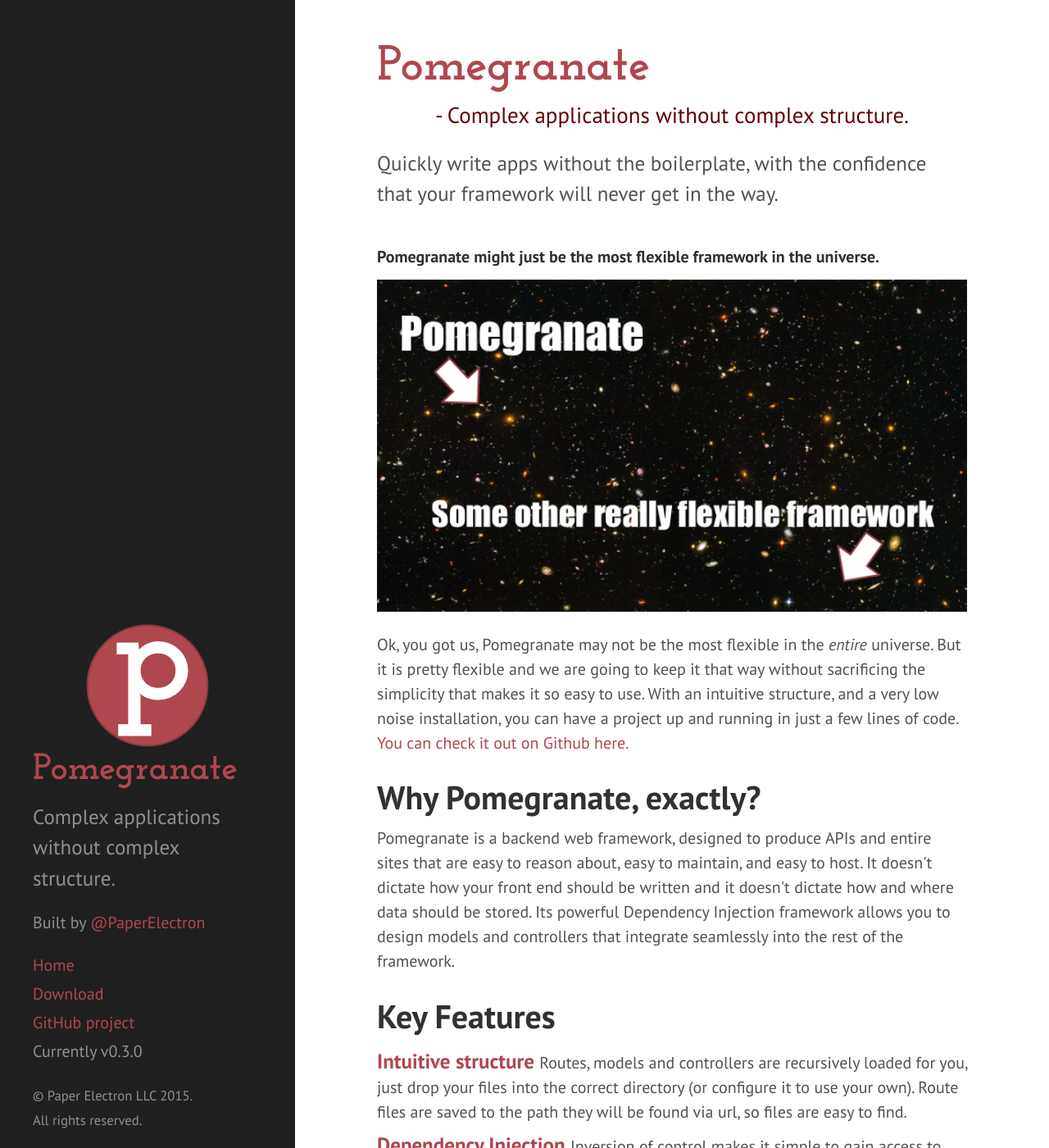
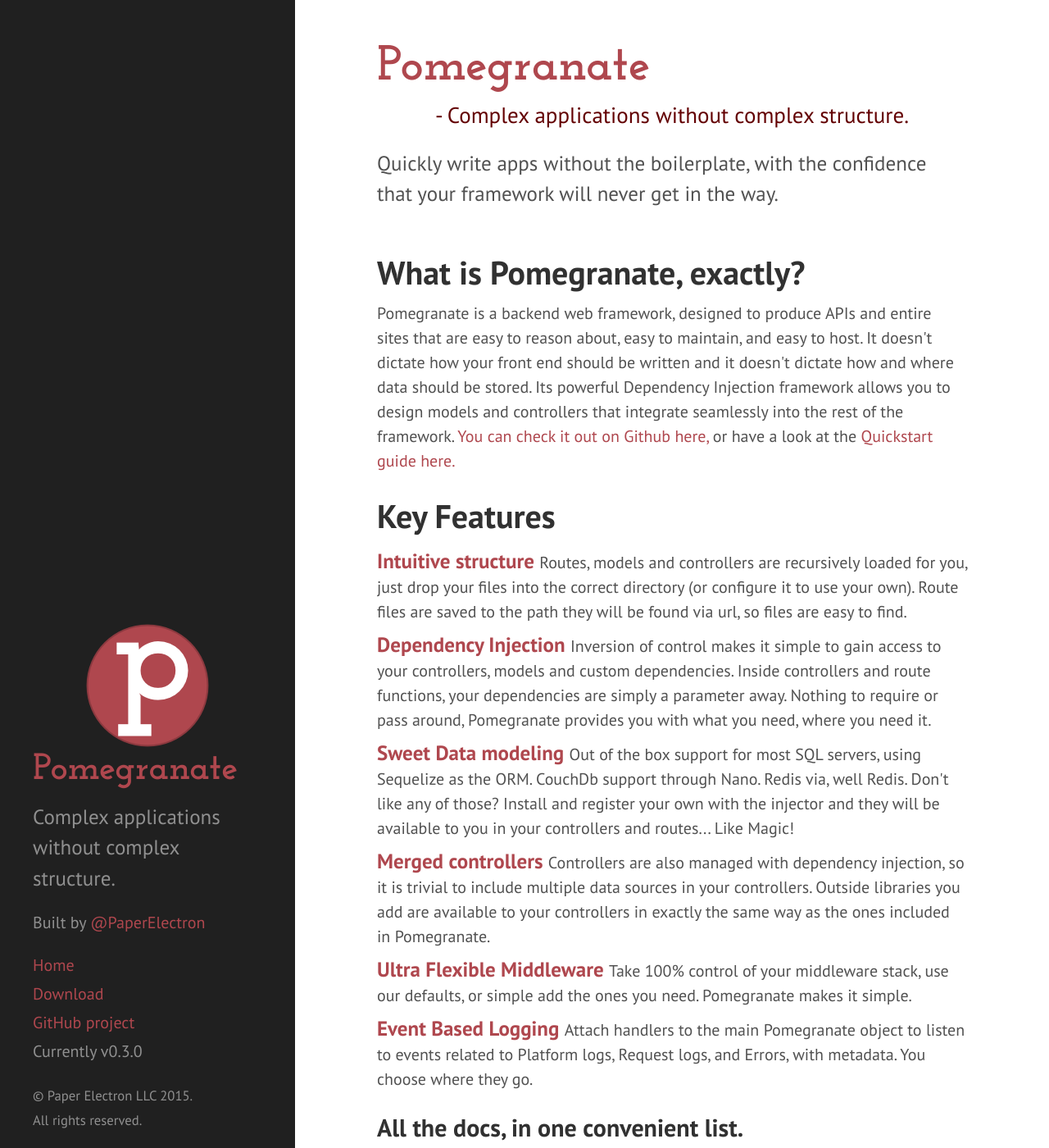
Before and after one commit to Pomegranate/Pomegranate, a Jekyll site: the page built from _gh-pages/index.html, in a window 1280 px wide and 1400 px high. Shown: the whole window at 82% size. Built offline with Jekyll 4.4.1, drawn with Linux system fonts in a browser that asks for light colours; Markdown is read by kramdown in place of the engine named in the settings; the list of posts is cut into pages by our own code.

Commit message:
Removed deep_field image

```diff
--- a/_gh-pages/index.html
+++ b/_gh-pages/index.html
@@ -13,25 +13,18 @@ title: Home
   </p>
 </div>
 
-<h4>Pomegranate might just be the most flexible framework in the universe.</h4>
-<img src="{{site.baseurl}}/public/img/deep_field.png"
-     alt="Its really flexible, and the universe is very large, so who knows.">
-<p>Ok, you got us, Pomegranate may not be the most flexible in the <i>entire</i> universe.
-  But it is pretty flexible and we are going to keep it that way without sacrificing the simplicity
-  that makes it so easy to use. With an intuitive structure, and a very low noise installation, you can have a project
-  up and running in just a
-  few lines of code. <a href="https://github.com/PaperElectron/Pomegranate">You can check it out on Github here.</a>
-
-</p>
-
-<h1> Why Pomegranate, exactly? </h1>
+<h1> What is Pomegranate, exactly? </h1>
 
 <p>
   Pomegranate is a backend web framework, designed to produce APIs and entire sites that are easy to reason about,
   easy to maintain, and easy to host. It doesn't dictate how your front end should be written and it doesn't dictate
   how and where data should be stored. Its powerful Dependency Injection framework allows you to design models and
   controllers that integrate seamlessly into the rest of the framework.
+
+  <a href="https://github.com/PaperElectron/Pomegranate">You can check it out on Github here,</a> or have a look
+  at the <a href="/docs/quickstart">Quickstart guide here.</a>
 </p>
+
 
 
 <h1>Key Features</h1>
```
